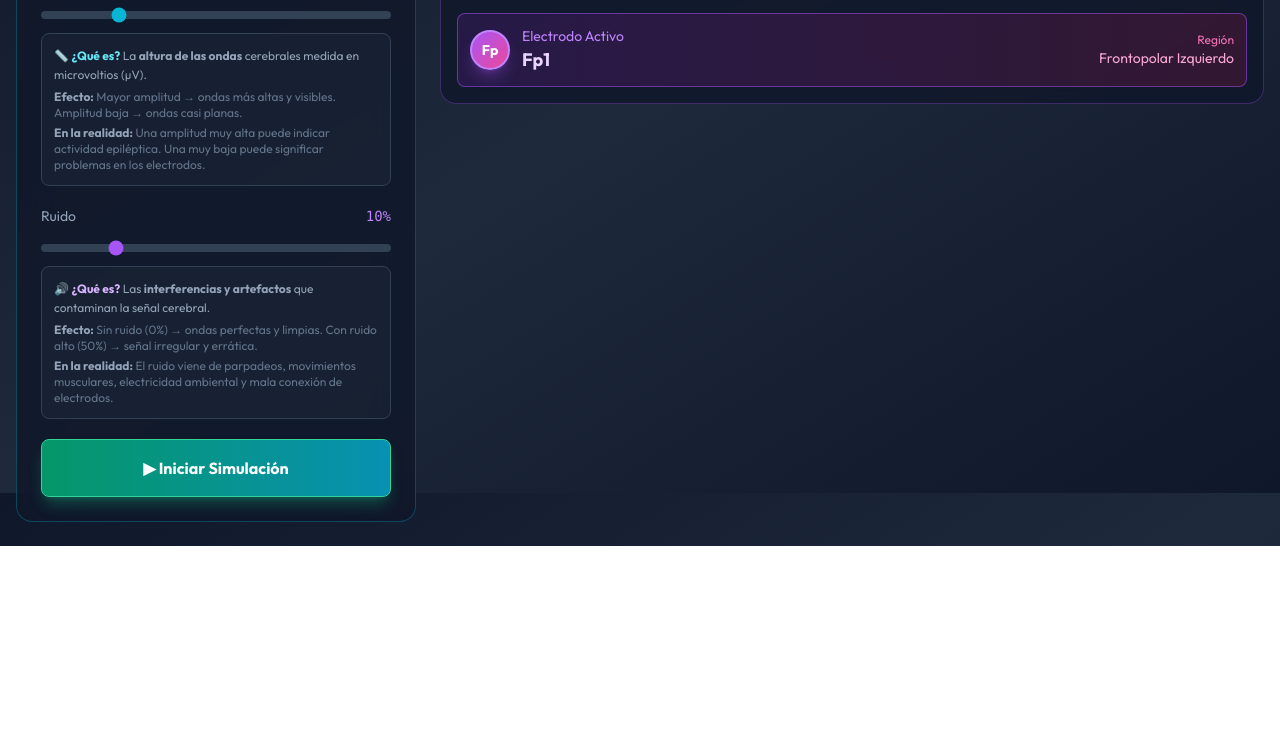
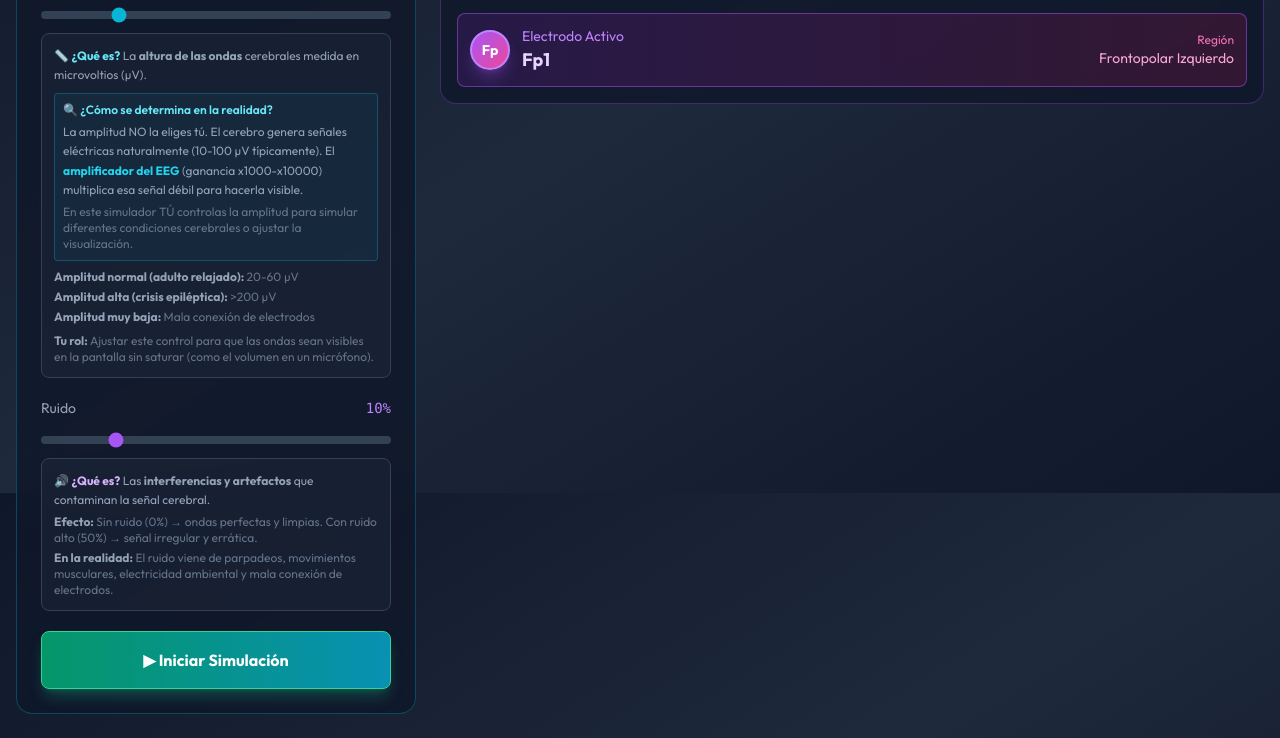
Before and after one commit to neurodivergent-coder/simuladorelectroespa-ol, a website: page index.html in a window 1280 px wide. Shown: the part 1107-1845 px from the top of the page. Before the commit the page ends 1653 px from the top, so only its background shows below. Drawn offline with nearby package versions, Linux system fonts and the light colour scheme.

Commit message:
add changes

```diff
--- a/index.html
+++ b/index.html
@@ -834,20 +834,56 @@
                   <div
                     class="bg-slate-800/50 rounded-lg p-3 mt-2 border border-slate-700"
                   >
-                    <p class="text-xs text-slate-400 leading-relaxed">
+                    <p class="text-xs text-slate-400 leading-relaxed mb-2">
                       📏 <strong class="text-cyan-300">¿Qué es?</strong> La
                       <strong>altura de las ondas</strong> cerebrales medida en
                       microvoltios (µV).
                     </p>
-                    <p class="text-xs text-slate-500 mt-1">
-                      <strong class="text-slate-400">Efecto:</strong> Mayor
-                      amplitud → ondas más altas y visibles. Amplitud baja →
-                      ondas casi planas.
-                    </p>
-                    <p class="text-xs text-slate-500 mt-1">
-                      <strong class="text-slate-400">En la realidad:</strong>
-                      Una amplitud muy alta puede indicar actividad epiléptica.
-                      Una muy baja puede significar problemas en los electrodos.
+                    <div
+                      class="bg-cyan-900/20 rounded p-2 mb-2 border border-cyan-500/30"
+                    >
+                      <p class="text-xs text-cyan-300 font-semibold mb-1">
+                        🔍 ¿Cómo se determina en la realidad?
+                      </p>
+                      <p class="text-xs text-slate-400 leading-relaxed">
+                        La amplitud NO la eliges tú. El cerebro genera señales
+                        eléctricas naturalmente (10-100 µV típicamente). El
+                        <strong class="text-cyan-400"
+                          >amplificador del EEG</strong
+                        >
+                        (ganancia x1000-x10000) multiplica esa señal débil para
+                        hacerla visible.
+                      </p>
+                      <p class="text-xs text-slate-500 mt-1">
+                        En este simulador TÚ controlas la amplitud para simular
+                        diferentes condiciones cerebrales o ajustar la
+                        visualización.
+                      </p>
+                    </div>
+                    <div class="space-y-1 mb-2">
+                      <p class="text-xs text-slate-500">
+                        <strong class="text-slate-400"
+                          >Amplitud normal (adulto relajado):</strong
+                        >
+                        20-60 µV
+                      </p>
+                      <p class="text-xs text-slate-500">
+                        <strong class="text-slate-400"
+                          >Amplitud alta (crisis epiléptica):</strong
+                        >
+                        &gt;200 µV
+                      </p>
+                      <p class="text-xs text-slate-500">
+                        <strong class="text-slate-400"
+                          >Amplitud muy baja:</strong
+                        >
+                        Mala conexión de electrodos
+                      </p>
+                    </div>
+                    <p class="text-xs text-slate-500">
+                      <strong class="text-slate-400">Tu rol:</strong> Ajustar
+                      este control para que las ondas sean visibles en la
+                      pantalla sin saturar (como el volumen en un micrófono).
                     </p>
                   </div>
                 </div>
@@ -3198,7 +3234,7 @@
           if (b) {
             var d = b.createElement("script");
             d.innerHTML =
-              "window.__CF$cv$params={r:'9c01c826327abd6a',t:'MTc2ODc3Nzk5NS4wMDAwMDA='};var a=document.createElement('script');a.nonce='';a.src='/cdn-cgi/challenge-platform/scripts/jsd/main.js';document.getElementsByTagName('head')[0].appendChild(a);";
+              "window.__CF$cv$params={r:'9c01e5b90438ac50',t:'MTc2ODc3OTIwNi4wMDAwMDA='};var a=document.createElement('script');a.nonce='';a.src='/cdn-cgi/challenge-platform/scripts/jsd/main.js';document.getElementsByTagName('head')[0].appendChild(a);";
             b.getElementsByTagName("head")[0].appendChild(d);
           }
         }
```
